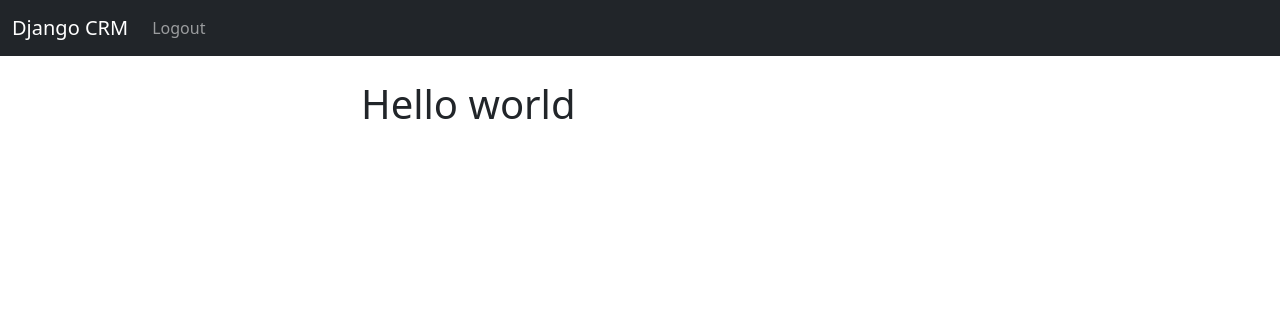
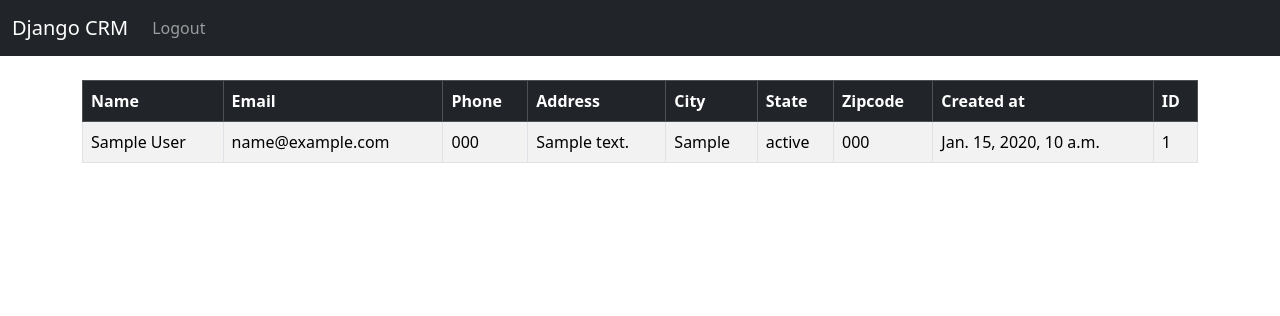
Before and after one commit to OzodbekUSTECH/DjangoCRM, a Django app: page / in a window 1280 px wide. Shown: the top 316 px of the page. Run offline with Django 4.2, Linux system fonts and the light colour scheme; a user stored in the database is signed in; tables that the repository leaves empty hold one stand-in row (values such as "Sample post").

Commit message:
view table

```diff
--- a/website/templates/home.html
+++ b/website/templates/home.html
@@ -1,10 +1,45 @@
 {% extends "base.html" %}
 
 {% block content %}
-<div class="col-md-6 offset-md-3">
+
 {% if user.is_authenticated %}
 
-    <h1>Hello world</h1>
+<table class="table table-striped table-hover table-bordered">
+    <thead class="table-dark">
+        <tr>
+            <th scope="col">Name</th>
+            <th scope="col">Email</th>
+            <th scope="col">Phone</th>
+            <th scope="col">Address</th>
+            <th scope="col">City</th>
+            <th scope="col">State</th>
+            <th scope="col">Zipcode</th>
+            <th scope="col">Created at</th>
+            <th scope="col">ID</th>
+        </tr>
+    </thead>
+    <tbody>
+
+        {% if records %}
+        {% for record in records %}
+        <tr>
+            <td>{{record.first_name}}
+                {{record.last_name}}</td>
+            <td>{{record.email}}</td>
+            <td>{{record.phone}}</td>
+            <td>{{record.address}}</td>
+            <td>{{record.city}}</td>
+            <td>{{record.state}}</td>
+            <td>{{record.zipcode}}</td>
+            <td>{{record.created_at}}</td>
+            <td>{{record.id}}</td>
+        </tr>
+        {% endfor %}
+        {% endif %}
+
+    </tbody>
+</table>
+
 
 {% else %}
 <h1>Login</h1>
@@ -12,7 +47,7 @@
 
 <form method="POST" action="{% url 'home' %}">
     {% csrf_token %}
-        <form >
+    <form>
 
         <div class="mb-3">
 
@@ -28,7 +63,7 @@
     </form>
 </form>
 {% endif %}
-</div>
+
 
 
 {% endblock %}
--- a/website/views.py
+++ b/website/views.py
@@ -2,8 +2,10 @@ from django.shortcuts import render, redirect
 from django.contrib.auth import authenticate, login, logout
 from django.contrib import messages
 from .forms import SignUpForm
+from .models import Record
 
 def home(request):
+    records = Record.objects.all()
     #check to see if logging in
     if request.method == 'POST':
         username = request.POST['username']
@@ -18,7 +20,7 @@ def home(request):
             messages.success(request, 'There was an error logging in, please try again!')
             return redirect('home')
     else:
-        return render(request, 'home.html', {})
+        return render(request, 'home.html', { 'records': records})
 
 
 
```
Lines whose indentation alone changed are shown as unchanged.
